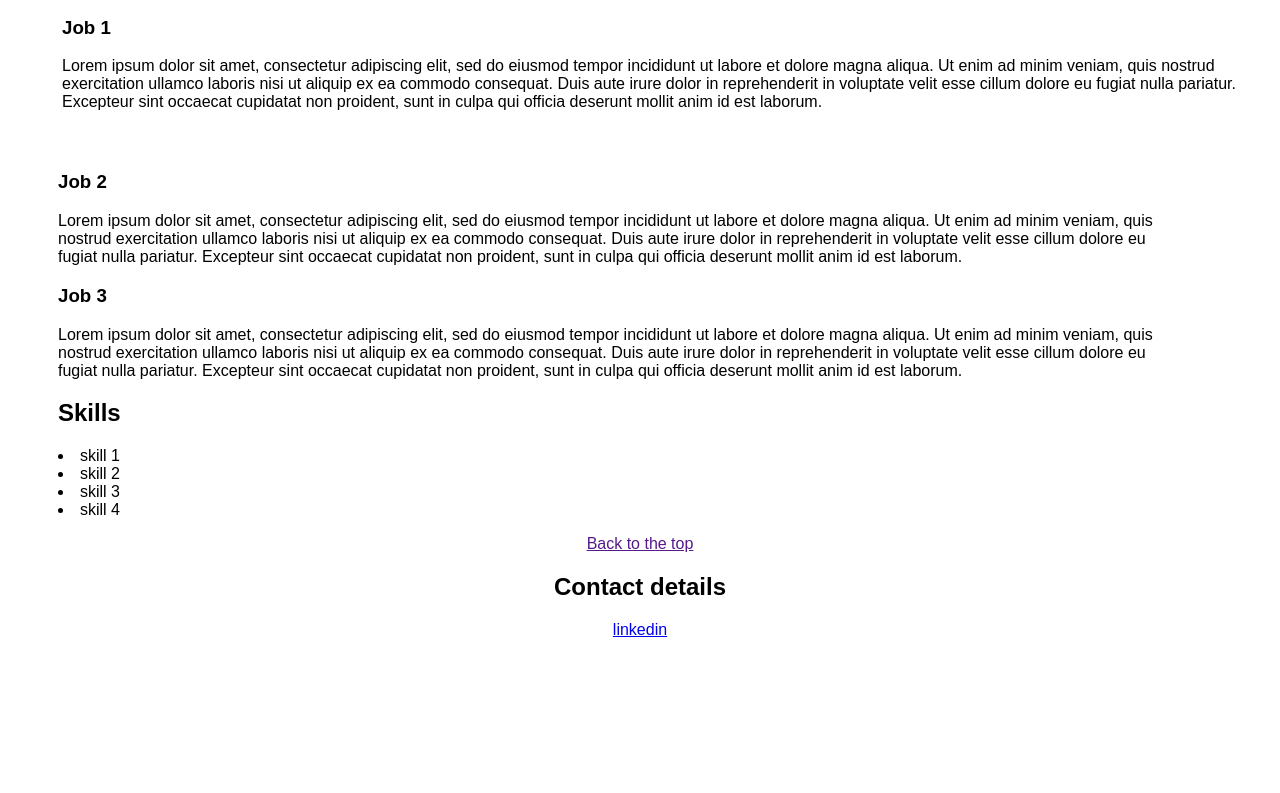
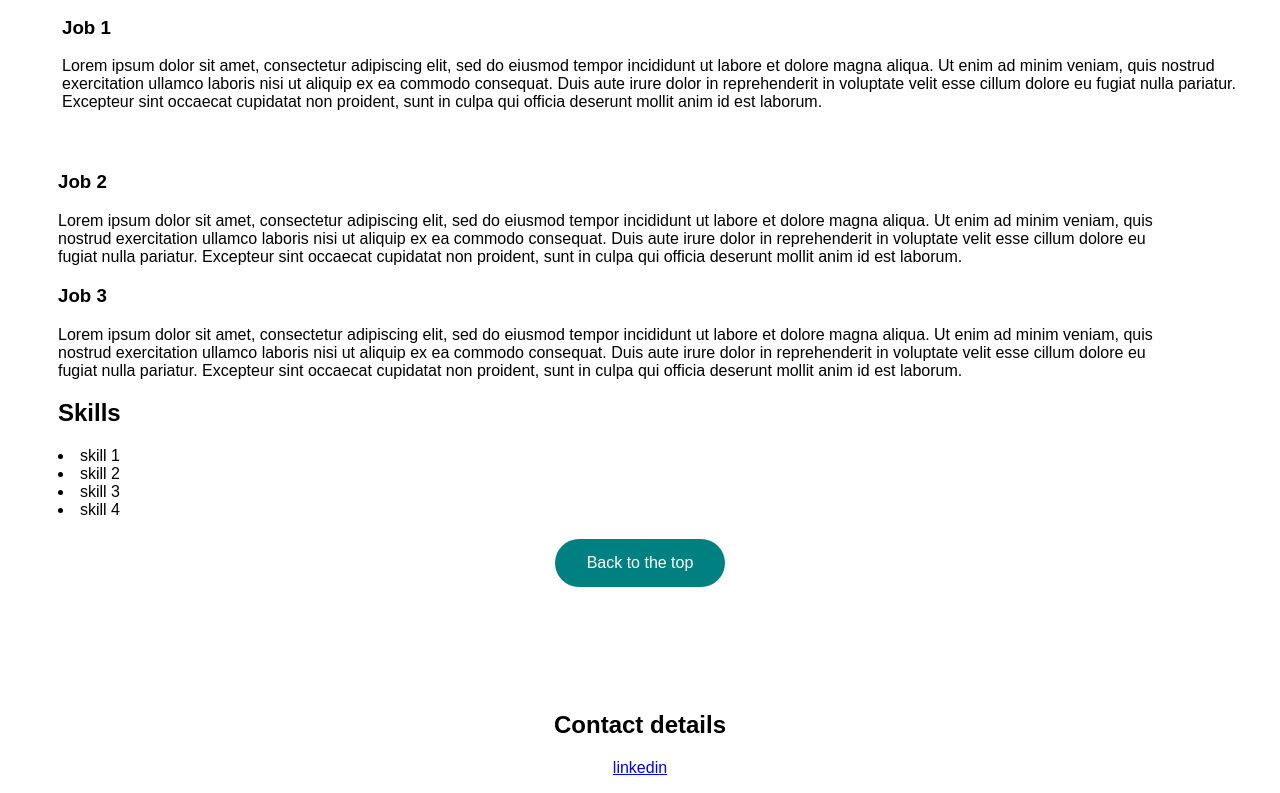
Before and after one commit to Noahsparkes/ITW_NoahSparkes-Personal-Website, a plain HTML site: page Resume 6/HTML/resume6.html in a window 1280 px wide. Shown: the part 869-1662 px from the top of the page. Before the commit the page ends 1524 px from the top, so only its background shows below. Drawn offline with Linux system fonts and the light colour scheme.

Commit message:
further css changes for resume 6

```diff
--- a/Resume 6/HTML/stylesheets.css
+++ b/Resume 6/HTML/stylesheets.css
@@ -69,9 +69,23 @@
     padding-right: 100px;
   }
 
+  .top {
+    background-color: #008080;
+    border-radius: 50px;
+    color: white;
+    padding: 15px 32px;
+    text-align: center;
+    text-decoration: none;
+    display: inline-block;
+    font-size: 16px;
+    margin: 4px 2px;
+    cursor: pointer;
+  }
+
 
   #footer{
     text-align:center;
+    margin-top: 120px;
   }
 
 
@@ -81,8 +95,11 @@
    }
 
   .topnav {
+
     overflow: hidden;
     background-color: #333;
+    top: 0;
+    position: sticky;
   }
 
   .topnav a {
```
